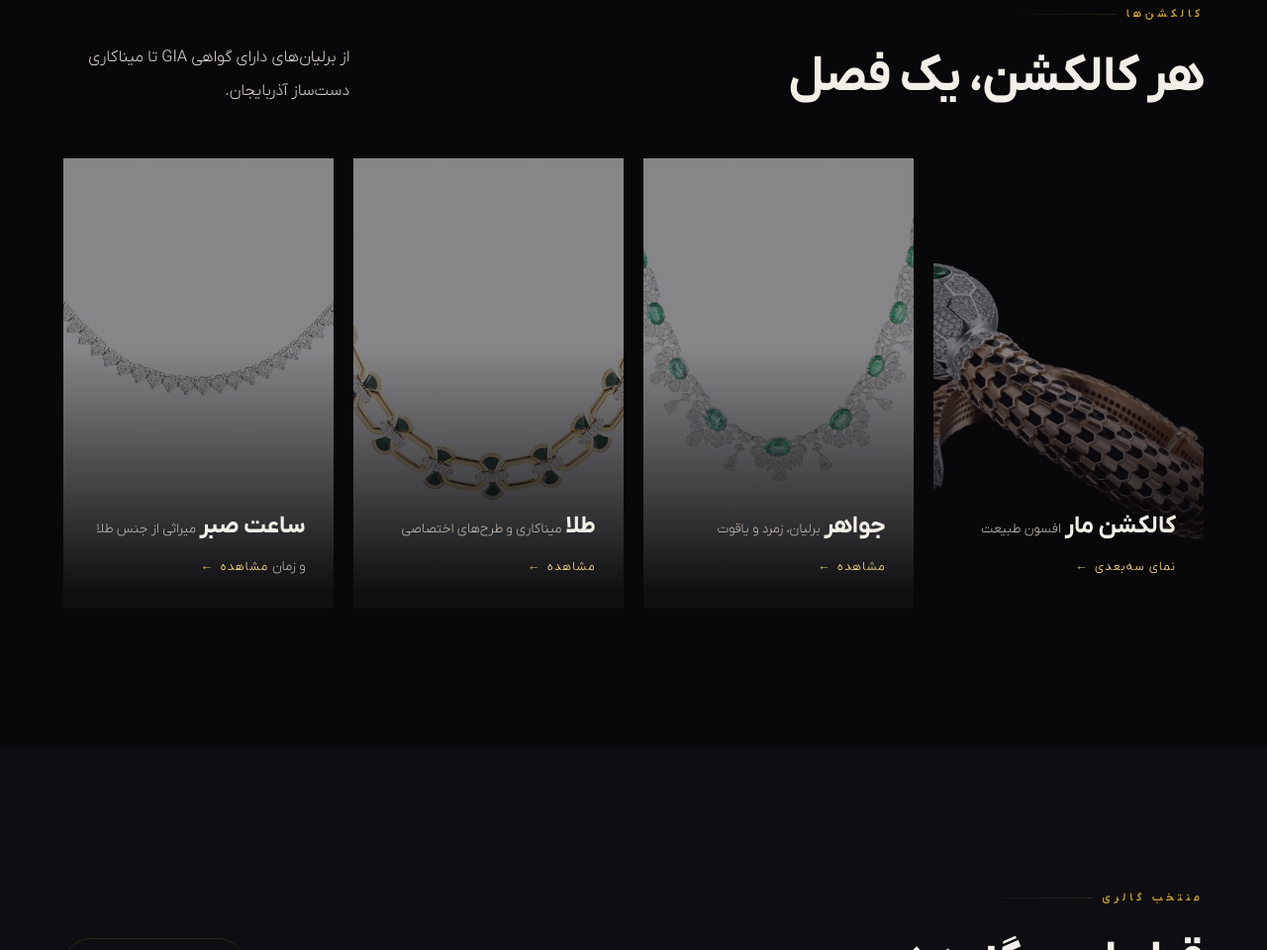
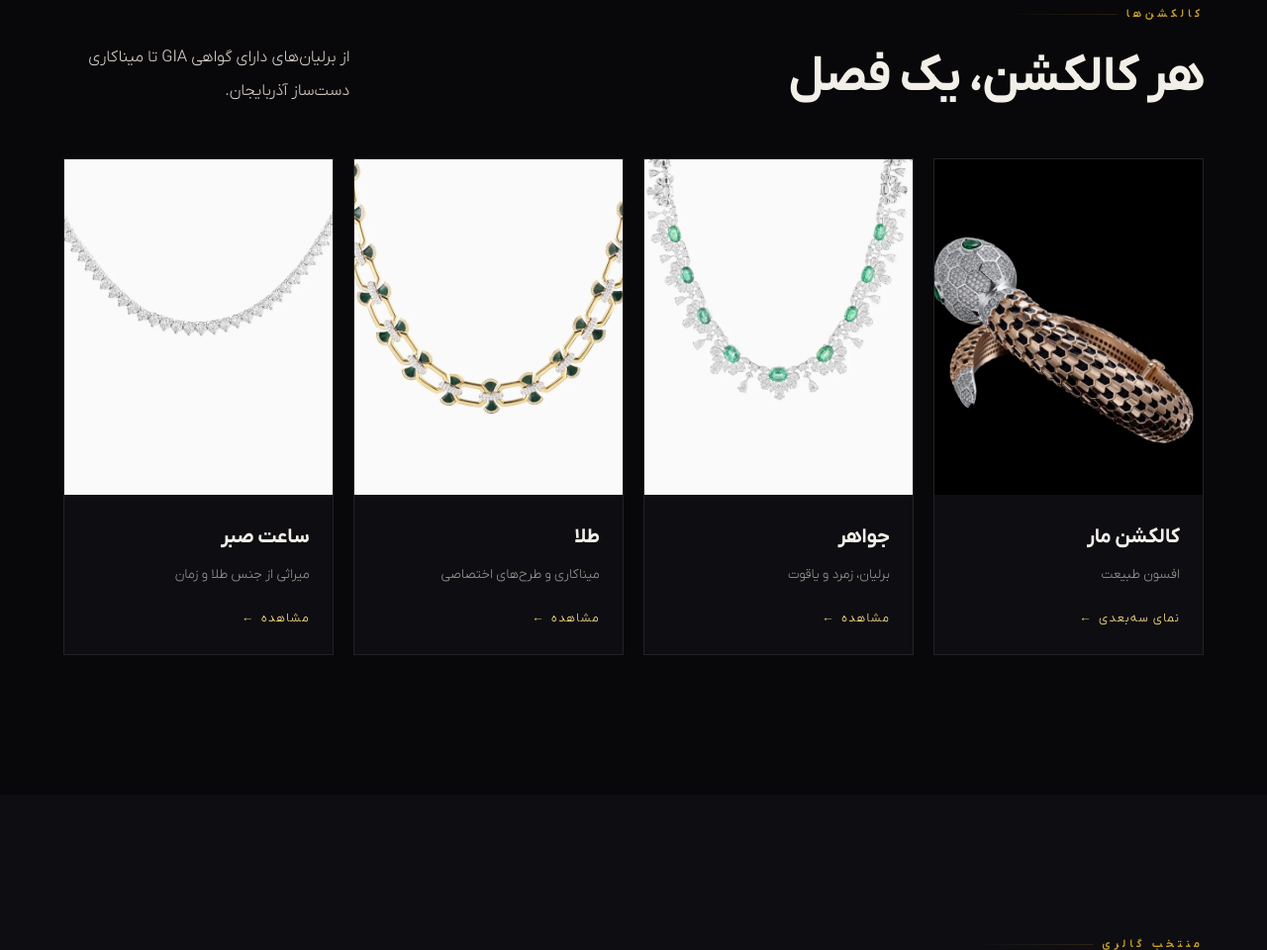
Before and after one commit to ilyatabrizi/alipour-jewelry, a plain HTML site: page index.html in a window 1280 px wide. Shown: the part 6405-7365 px from the top of the page at 99% size. Drawn offline with Linux system fonts and the light colour scheme.

Commit message:
Collection tiles: light product panel with caption beneath
The catalogue is shot on white; the previous darkened full-bleed treatment
turned every piece grey. Matches the product-card system now.

Co-Authored-By: Claude Opus 5 <noreply@anthropic.com>

```diff
--- a/css/app.css
+++ b/css/app.css
@@ -400,25 +400,34 @@ ul,ol{margin:0;padding:0;list-style:none}
 }
 .card__tag--out{color:var(--muted);border-color:var(--line-soft)}
 
-/* collection tiles */
-.coll{position:relative;overflow:hidden;display:block;aspect-ratio:4/5;background:var(--ink-3)}
-.coll img{width:100%;height:100%;object-fit:cover;opacity:.6;
-  transition:transform 1.4s var(--ease),opacity .8s}
-.coll:hover img{transform:scale(1.06);opacity:.78}
-.coll__grad{position:absolute;inset:0;background:linear-gradient(to top,rgba(8,7,10,.95) 4%,rgba(8,7,10,.16) 58%)}
-.coll__in{position:absolute;inset-block-end:0;inset-inline:0;padding:clamp(18px,2.2vw,34px)}
-.coll__t{font-size:clamp(1.2rem,1.9vw,1.75rem);font-weight:700;margin-bottom:.35rem;letter-spacing:-.01em}
-.coll__s{font-size:.85rem;color:#b5afa7;font-weight:300;margin-bottom:1rem}
-.coll__go{display:inline-flex;align-items:center;gap:.5em;font-size:.78rem;color:var(--gold-lt);letter-spacing:.08em}
+/* collection tiles — light product panel, caption on dark beneath.
+   The catalogue is shot on white, so a darkened full-bleed treatment
+   just turns the pieces grey. */
+.coll{
+  position:relative;display:flex;flex-direction:column;background:var(--ink-2);
+  border:1px solid var(--line-soft);overflow:hidden;
+  transition:border-color .6s var(--ease),transform .6s var(--ease);
+}
+.coll:hover{border-color:var(--line);transform:translateY(-5px)}
+.coll__media{position:relative;aspect-ratio:4/5;overflow:hidden;background:#f2efe8}
+.coll__media img{width:100%;height:100%;object-fit:cover;opacity:1;
+  transition:transform 1.3s var(--ease)}
+.coll:hover .coll__media img{transform:scale(1.06)}
+.coll__media::after{
+  content:'';position:absolute;inset:0;pointer-events:none;
+  background:linear-gradient(to top,rgba(201,162,39,.16),transparent 54%);
+  opacity:0;transition:opacity .6s var(--ease);
+}
+.coll:hover .coll__media::after{opacity:1}
+.coll__in{padding:clamp(16px,1.8vw,26px);display:flex;flex-direction:column;flex:1}
+.coll__t{font-size:clamp(1.1rem,1.6vw,1.5rem);font-weight:700;margin-bottom:.3rem;letter-spacing:-.012em}
+.coll__s{font-size:.84rem;color:var(--muted);font-weight:300;margin-bottom:1.1rem}
+.coll__go{display:inline-flex;align-items:center;gap:.5em;font-size:.78rem;color:var(--gold-lt);
+  letter-spacing:.08em;margin-top:auto}
 .coll__go i{font-style:normal;transition:transform .5s var(--ease)}
 .coll:hover .coll__go i{transform:translateX(-5px)}
-.coll::after{
-  content:'';position:absolute;inset:0;border:1px solid transparent;
-  transition:border-color .6s var(--ease);pointer-events:none;
-}
-.coll:hover::after{border-color:var(--line)}
-.coll--tall{aspect-ratio:3/5}
-@media (max-width:820px){.coll--tall{aspect-ratio:4/5}}
+/* the serpent tile carries the dark render — keep its panel black */
+.coll--dark .coll__media{background:#000}
 
 /* ---------- 11. HERITAGE TIMELINE ---------- */
 .tl{position:relative;padding-inline-start:0}
--- a/index.html
+++ b/index.html
@@ -255,36 +255,32 @@
     </div>
 
     <div class="grid g-4 stag" data-rv>
-      <a class="coll coll--tall" href="#serpent">
-        <img loading="lazy" src="assets/frames/lg/030.webp" alt="کالکشن مار">
-        <span class="coll__grad"></span>
+      <a class="coll coll--dark" href="#serpent">
+        <span class="coll__media"><img loading="lazy" src="assets/frames/lg/030.webp" alt="کالکشن مار"></span>
         <span class="coll__in">
           <span class="coll__t">کالکشن مار</span>
           <span class="coll__s">افسون طبیعت</span>
           <span class="coll__go">نمای سه‌بعدی <i>←</i></span>
         </span>
       </a>
-      <a class="coll coll--tall" href="https://alipourjewelry.com/category/%D8%AC%D9%88%D8%A7%D9%87%D8%B1" target="_blank" rel="noopener">
-        <img loading="lazy" src="assets/img/p/09146.webp" alt="جواهرات برلیان">
-        <span class="coll__grad"></span>
+      <a class="coll" href="https://alipourjewelry.com/category/%D8%AC%D9%88%D8%A7%D9%87%D8%B1" target="_blank" rel="noopener">
+        <span class="coll__media"><img loading="lazy" src="assets/img/p/09146.webp" alt="جواهرات برلیان"></span>
         <span class="coll__in">
           <span class="coll__t">جواهر</span>
           <span class="coll__s">برلیان، زمرد و یاقوت</span>
           <span class="coll__go">مشاهده <i>←</i></span>
         </span>
       </a>
-      <a class="coll coll--tall" href="https://alipourjewelry.com/category/%D8%B7%D9%84%D8%A7" target="_blank" rel="noopener">
-        <img loading="lazy" src="assets/img/p/63233.webp" alt="طلای میناکاری">
-        <span class="coll__grad"></span>
+      <a class="coll" href="https://alipourjewelry.com/category/%D8%B7%D9%84%D8%A7" target="_blank" rel="noopener">
+        <span class="coll__media"><img loading="lazy" src="assets/img/p/63233.webp" alt="طلای میناکاری"></span>
         <span class="coll__in">
           <span class="coll__t">طلا</span>
           <span class="coll__s">میناکاری و طرح‌های اختصاصی</span>
           <span class="coll__go">مشاهده <i>←</i></span>
         </span>
       </a>
-      <a class="coll coll--tall" href="https://alipourjewelry.com/l/p/Sabr_Watch_Collection" target="_blank" rel="noopener">
-        <img loading="lazy" src="assets/img/p/10365.webp" alt="کالکشن ساعت صبر">
-        <span class="coll__grad"></span>
+      <a class="coll" href="https://alipourjewelry.com/l/p/Sabr_Watch_Collection" target="_blank" rel="noopener">
+        <span class="coll__media"><img loading="lazy" src="assets/img/p/10365.webp" alt="کالکشن ساعت صبر"></span>
         <span class="coll__in">
           <span class="coll__t">ساعت صبر</span>
           <span class="coll__s">میراثی از جنس طلا و زمان</span>
```
